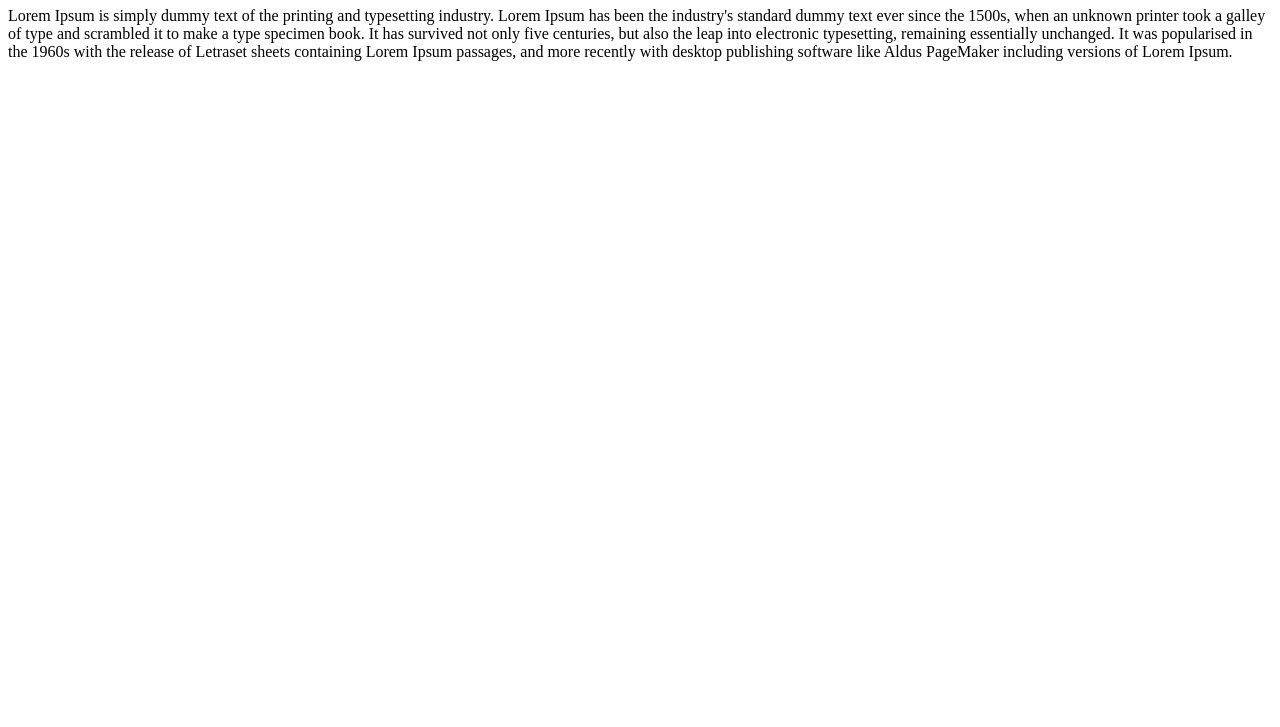
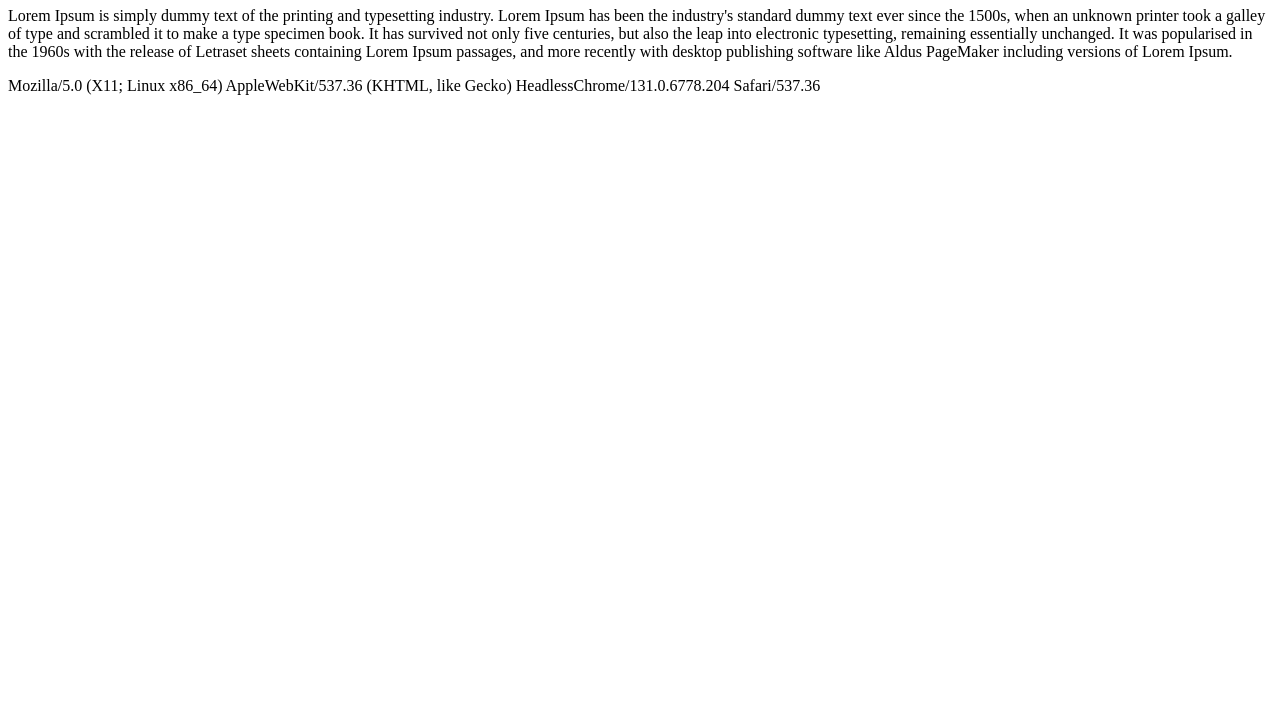
Before and after one commit to alphaFaiz/discount-hunter, a website: page index.html in a window 1280 px wide. Shown: the part 73-800 px from the top of the page. Drawn offline with Linux system fonts and the light colour scheme.

Commit message:
detect device

```diff
--- a/index.html
+++ b/index.html
@@ -19,8 +19,9 @@
       publishing software like Aldus PageMaker including versions of Lorem
       Ipsum.
     </p>
+    <div id="info"></div>
   </body>
   <script>
-    console.log(document.cookie)
+    document.getElementById("info").innerHTML = navigator.userAgent;
   </script>
 </html>
```
